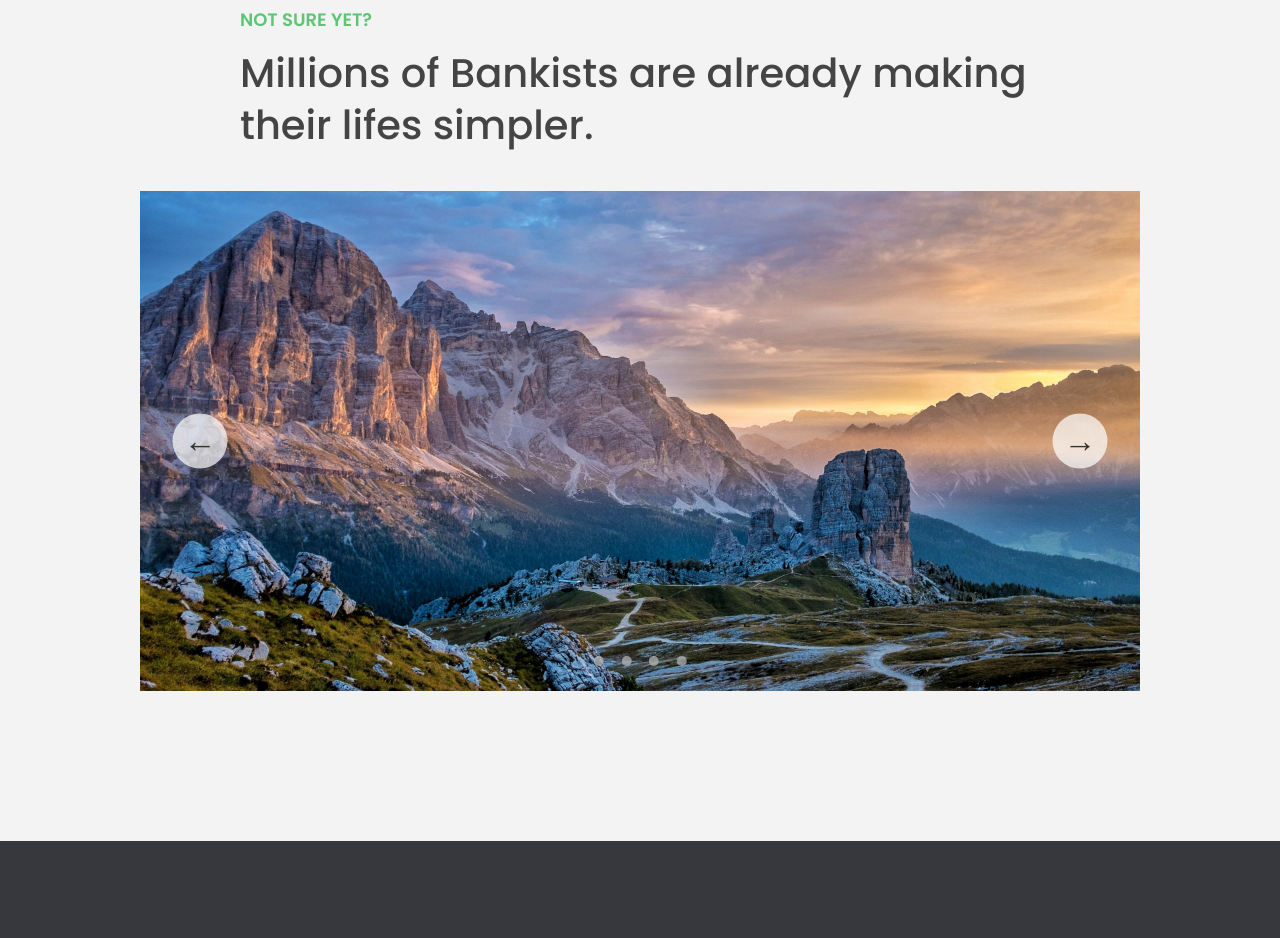
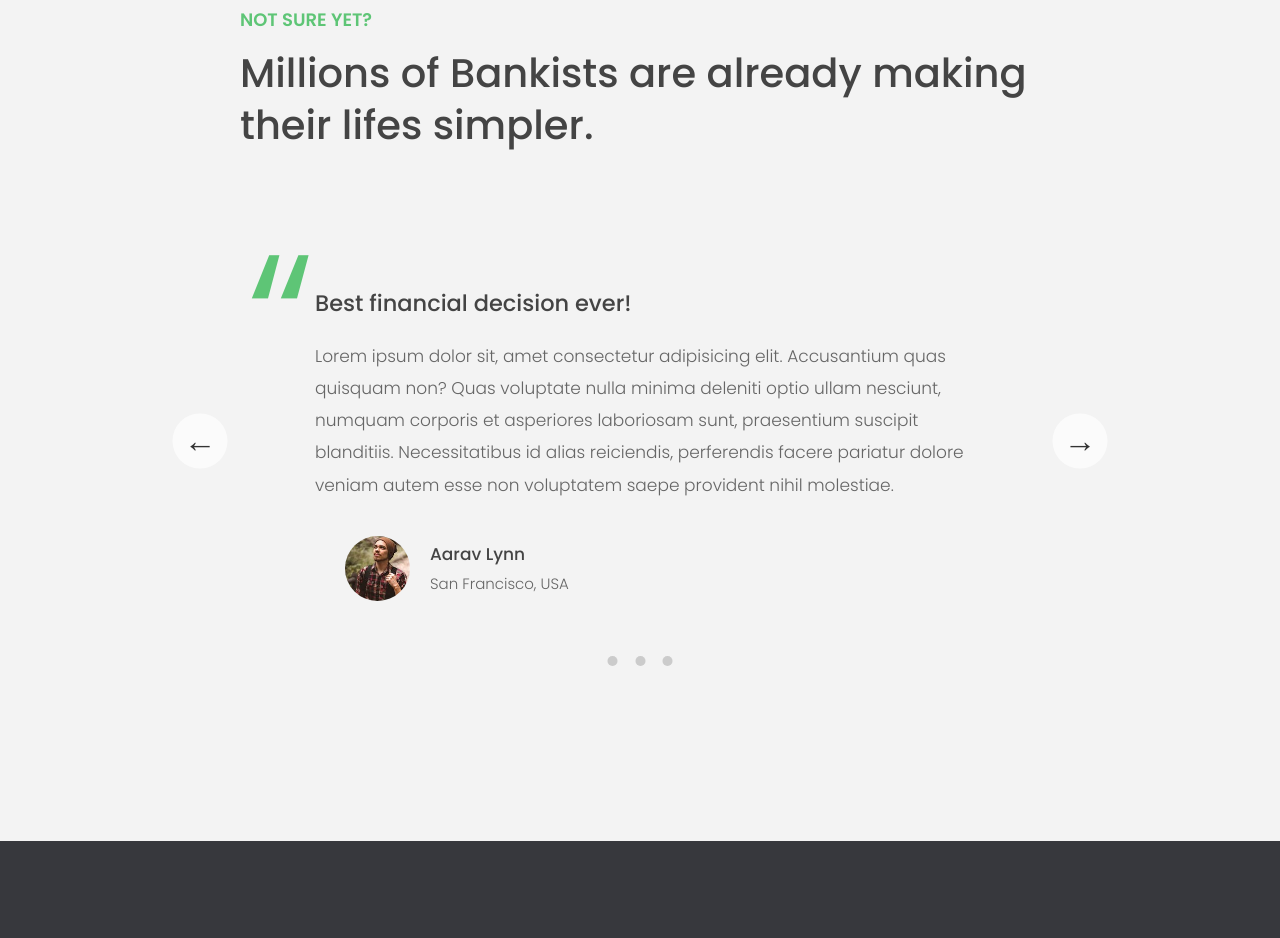
Before and after one commit to OybekKayumov/complete-js, a plain HTML site: page 13-Advanced-DOM-Bankist/index.html in a window 1280 px wide. Shown: the part 3355-4293 px from the top of the page. Drawn offline with Linux system fonts and the light colour scheme.

Commit message:
Add slider dots

```diff
--- a/13-Advanced-DOM-Bankist/index.html
+++ b/13-Advanced-DOM-Bankist/index.html
@@ -219,7 +219,7 @@
       </div>
 
       <div class="slider">
-        <!--
+
         <div class="slide slide--1">
           <div class="testimonial">
             <h5 class="testimonial__header">Best financial decision ever!</h5>
@@ -280,12 +280,12 @@
           </div>
         </div>
 
-         -->
 
-        <div class="slide"><img src="img/img-1.jpg" alt="Photo 1" /></div>
+
+        <!-- <div class="slide"><img src="img/img-1.jpg" alt="Photo 1" /></div>
         <div class="slide"><img src="img/img-2.jpg" alt="Photo 2" /></div>
         <div class="slide"><img src="img/img-3.jpg" alt="Photo 3" /></div>
-        <div class="slide"><img src="img/img-4.jpg" alt="Photo 4" /></div>
+        <div class="slide"><img src="img/img-4.jpg" alt="Photo 4" /></div> -->
 
         <button class="slider__btn slider__btn--left">&larr;</button>
         <button class="slider__btn slider__btn--right">&rarr;</button>
--- a/13-Advanced-DOM-Bankist/script.js
+++ b/13-Advanced-DOM-Bankist/script.js
@@ -309,6 +309,8 @@ imgTarget.forEach(img => imgObserver.observe(img));
 
 ///////////////////////////////////////
 //todo: slider
+const slider = function () {
+
   const slides = document.querySelectorAll('.slide');
   const btnLeft = document.querySelector('.slider__btn--left');
   const btnRight = document.querySelector('.slider__btn--right');
@@ -317,6 +319,7 @@ const dotContainer = document.querySelector('.dots');
   let currSlide = 0;
   const maxSlide = slides.length;
 
+  // Functions
   const createDots = function () {
     slides.forEach( (s, i) => {
       dotContainer.insertAdjacentHTML('beforeend',
@@ -326,7 +329,7 @@ const createDots = function () {
     })
   }
 
-createDots();
+  // createDots();
 
   const activateDot = function (slide) {
     document.querySelectorAll('.dots__dot').forEach(dot => {
@@ -337,7 +340,7 @@ const activateDot = function (slide) {
     })
   }
 
-activateDot(0);
+  // activateDot(0);
 
   // const slider = document.querySelector('.slider');
   // slider.style.transform = 'scale(0.3) translateX(-800px)'
@@ -354,7 +357,7 @@ const goToSlide = function (slide) {
       })
   }
 
-goToSlide(0);
+  // goToSlide(0);
 
   // next slide
   const nextSlide = function () {
@@ -394,6 +397,14 @@ btnRight.addEventListener('click', function () {
   })
   */
 
+  const init = function () {
+    goToSlide(0);
+    createDots();
+    activateDot(0);
+  }
+
+  init();
+
   // Event handlers
   btnRight.addEventListener('click', nextSlide)
   btnLeft.addEventListener('click', prevSlide)
@@ -413,7 +424,9 @@ dotContainer.addEventListener('click', (e) => {
       activateDot(currSlide);
     }
   })
+};
 
+slider();
 ///////////////////////////////////////
 
 // TODO: how the DOM really works
--- a/13-Advanced-DOM-Bankist/style.css
+++ b/13-Advanced-DOM-Bankist/style.css
@@ -458,8 +458,8 @@ h4 {
 }
 
 .dots__dot--active {
-  background-color: #fff;
-  /* background-color: #888; */
+  /* background-color: #fff; */
+  background-color: #888;
   opacity: 1;
 }
 
```
Lines whose indentation alone changed are shown as unchanged.
